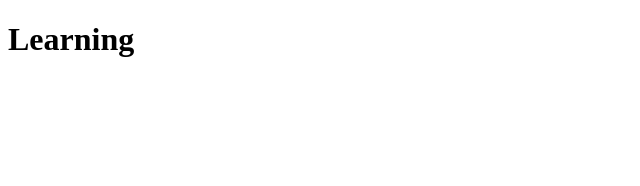
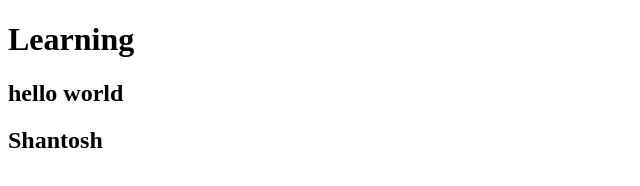
Before and after one commit to Ayush9040/learning-git-2, a plain HTML site: page index.html in a window 1280 px wide. Shown: the whole page, without its empty margins (0-640 px from the left). Drawn offline with Linux system fonts and the light colour scheme.

Commit message:
new changes to the index html file

```diff
--- a/index.html
+++ b/index.html
@@ -8,5 +8,7 @@
 </head>
 <body>
     <h1>Learning</h1>
+    <h2>hello world</h2>
+    <h2>Shantosh</h2>
 </body>
 </html>
```
